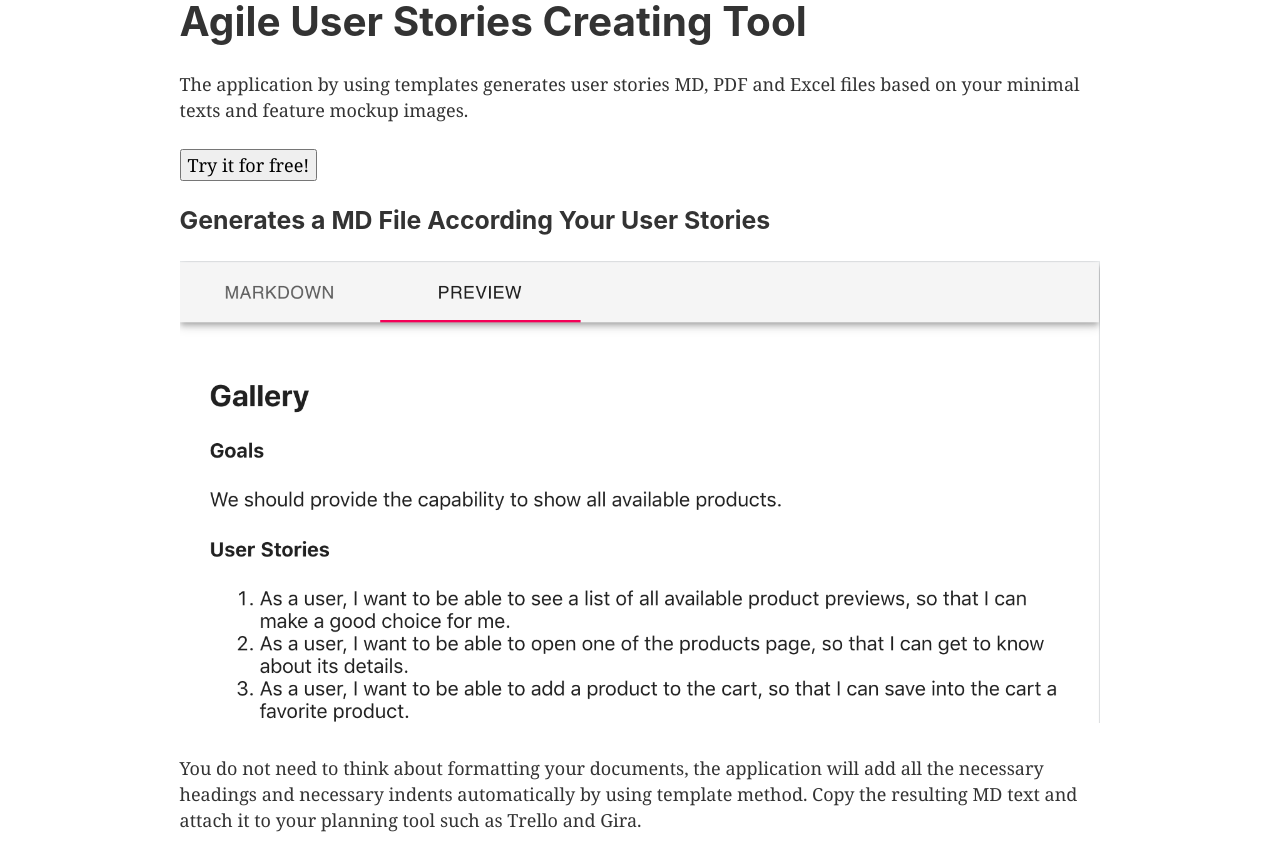
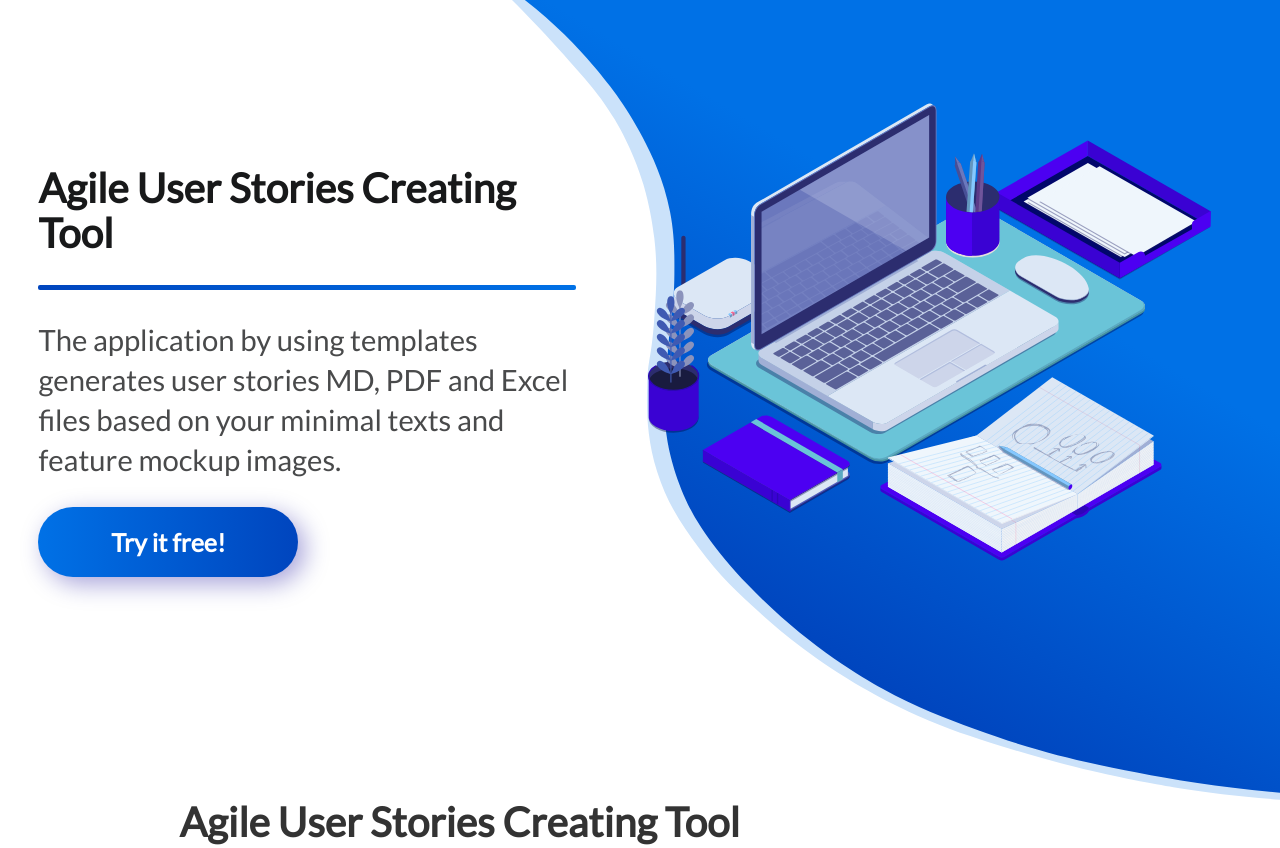
Before and after one commit to MaximKudriavtsev/story-creator, a Gatsby site: page / in a window 1280 px wide. Shown: the top 848 px of the page. Built offline with nearby package versions, Linux system fonts and the light colour scheme; Gatsby itself is replaced by a stand-in of ours.

Commit message:
AddLanding Page

```diff
--- a/src/components/index.css
+++ b/src/components/index.css
@@ -1,13 +1,12 @@
+@import url('https://fonts.googleapis.com/css?family=Lato&display=swap');
+
 body {
   margin: 0;
-  font-family: -apple-system, BlinkMacSystemFont, 'Roboto', 'Oxygen',
-    'Ubuntu', 'Cantarell', 'Fira Sans', 'Droid Sans', 'Helvetica Neue',
-    sans-serif;
+  font-family: 'Lato';
   -webkit-font-smoothing: antialiased;
   -moz-osx-font-smoothing: grayscale;
 }
 
 code {
-  font-family: source-code-pro, Menlo, Monaco, Consolas, 'Courier New',
-    monospace;
+  font-family: 'Lato'
 }
--- a/src/components/layout.css
+++ b/src/components/layout.css
@@ -1,5 +1,7 @@
+@import url('https://fonts.googleapis.com/css?family=Lato&display=swap');
+
 html {
-  font-family: sans-serif;
+  font-family: Lato;
   -ms-text-size-adjust: 100%;
   -webkit-text-size-adjust: 100%;
 }
@@ -200,7 +202,7 @@ html {
 }
 body {
   color: hsla(0, 0%, 0%, 0.8);
-  font-family: georgia, serif;
+  font-family: Lato;
   font-weight: normal;
   word-wrap: break-word;
   font-kerning: normal;
@@ -230,8 +232,7 @@ h1 {
   padding-top: 0;
   margin-bottom: 1.45rem;
   color: inherit;
-  font-family: -apple-system, BlinkMacSystemFont, Segoe UI, Roboto, Oxygen,
-    Ubuntu, Cantarell, Fira Sans, Droid Sans, Helvetica Neue, sans-serif;
+  font-family: Lato;
   font-weight: bold;
   text-rendering: optimizeLegibility;
   font-size: 2.25rem;
@@ -247,8 +248,7 @@ h2 {
   padding-top: 0;
   margin-bottom: 1.45rem;
   color: inherit;
-  font-family: -apple-system, BlinkMacSystemFont, Segoe UI, Roboto, Oxygen,
-    Ubuntu, Cantarell, Fira Sans, Droid Sans, Helvetica Neue, sans-serif;
+  font-family: Lato;
   font-weight: bold;
   text-rendering: optimizeLegibility;
   font-size: 1.62671rem;
@@ -264,8 +264,7 @@ h3 {
   padding-top: 0;
   margin-bottom: 1.45rem;
   color: inherit;
-  font-family: -apple-system, BlinkMacSystemFont, Segoe UI, Roboto, Oxygen,
-    Ubuntu, Cantarell, Fira Sans, Droid Sans, Helvetica Neue, sans-serif;
+  font-family: Lato;
   font-weight: bold;
   text-rendering: optimizeLegibility;
   font-size: 1.38316rem;
@@ -281,8 +280,7 @@ h4 {
   padding-top: 0;
   margin-bottom: 1.45rem;
   color: inherit;
-  font-family: -apple-system, BlinkMacSystemFont, Segoe UI, Roboto, Oxygen,
-    Ubuntu, Cantarell, Fira Sans, Droid Sans, Helvetica Neue, sans-serif;
+  font-family: Lato;
   font-weight: bold;
   text-rendering: optimizeLegibility;
   font-size: 1rem;
@@ -298,8 +296,7 @@ h5 {
   padding-top: 0;
   margin-bottom: 1.45rem;
   color: inherit;
-  font-family: -apple-system, BlinkMacSystemFont, Segoe UI, Roboto, Oxygen,
-    Ubuntu, Cantarell, Fira Sans, Droid Sans, Helvetica Neue, sans-serif;
+  font-family: Lato;
   font-weight: bold;
   text-rendering: optimizeLegibility;
   font-size: 0.85028rem;
@@ -315,8 +312,7 @@ h6 {
   padding-top: 0;
   margin-bottom: 1.45rem;
   color: inherit;
-  font-family: -apple-system, BlinkMacSystemFont, Segoe UI, Roboto, Oxygen,
-    Ubuntu, Cantarell, Fira Sans, Droid Sans, Helvetica Neue, sans-serif;
+  font-family: Lato;
   font-weight: bold;
   text-rendering: optimizeLegibility;
   font-size: 0.78405rem;
@@ -561,8 +557,7 @@ tt,
 code {
   background-color: hsla(0, 0%, 0%, 0.04);
   border-radius: 3px;
-  font-family: "SFMono-Regular", Consolas, "Roboto Mono", "Droid Sans Mono",
-    "Liberation Mono", Menlo, Courier, monospace;
+  font-family: Lato;
   padding: 0;
   padding-top: 0.2em;
   padding-bottom: 0.2em;
--- a/src/pages/index.js
+++ b/src/pages/index.js
@@ -1,14 +1,63 @@
-import React from "react"
-import { Link } from "gatsby"
+import React from "react";
+import { Link } from "gatsby";
 
-import Layout from "../components/layout"
-import SEO from "../components/seo"
+import Layout from "../components/layout";
+import SEO from "../components/seo";
 
 import pageConfig, { main } from '../landing-page-config';
+import gradient from '../images/landing-gradient.svg';
+import landingImage from '../images/landing-image.svg';
 
 const IndexPage = () => (
+  <>
+    <div style={{ backgroundColor: 'white', height: '100vh', width: '100%', display: 'flex' }}>
+      <div style={{ backgroundColor: 'white', height: '100vh', width: '48%' }}>
+        <div style={{ backgroundColor: 'white', padding: '0 calc(100vw * 0.03)' }}>
+          <h1 style={{ marginTop: 'calc(100vw * 0.13)', color: 'rgb(24, 25, 26)', fontWeight: 'bold' }}>
+            {main.title}
+          </h1>
+          <div
+            style={{
+              border: '5px',
+              borderRadius: '2px',
+              color: 'red',
+              width: '100%',
+              height: '5px',
+              margin: '30px 0',
+              backgroundImage: 'linear-gradient(90deg, rgb(0, 69, 190) 0%, rgb(0, 113, 230) 100%)'
+            }}
+          />
+          <h2 style={{ color: 'rgb(73, 74, 75)', fontWeight: 'lighter', lineHeight: '40px' }}>
+            {main.text}
+          </h2>
+          <button
+            style={{
+              width: '70%',
+              height: '70px',
+              borderRadius: '35px',
+              color: 'white',
+              border: '0',
+              backgroundImage: 'linear-gradient(90deg, rgb(0, 113, 230) 0%, rgb(0, 69, 190) 100%)',
+              maxWidth: '260px',
+              boxShadow: '7px 7px 25px rgba(14, 4, 152, 0.36)',
+              fontWeight: 'bold',
+              fontSize: '25px'
+            }}
+          >
+            Try it free!
+          </button>
+        </div>
+      </div>
+
+      <div style={{ height: '100vh', width: '60%', position: 'absolute', right: 0 }}>
+        <img src={gradient} width="100%" height="100%" style={{ position: 'absolute' }} />
+        <img src={landingImage} style={{ position: "absolute", width: "82%", top: '0%', right: '5%' }} />
+      </div>
+    </div>
+
     <Layout>
       <SEO title="Introducing to User Stories" />
+
       <h1>{main.title}</h1>
       <p>{main.text}</p>
 
@@ -41,6 +90,7 @@ const IndexPage = () => (
         </button>
       </Link>
     </Layout>
+  </>
 )
 
 export default IndexPage
```
Also changed, not shown: src/images/404.svg (added), src/images/landing-gradient.svg (added), src/images/landing-image.svg (added). Lines whose indentation alone changed are shown as unchanged.
